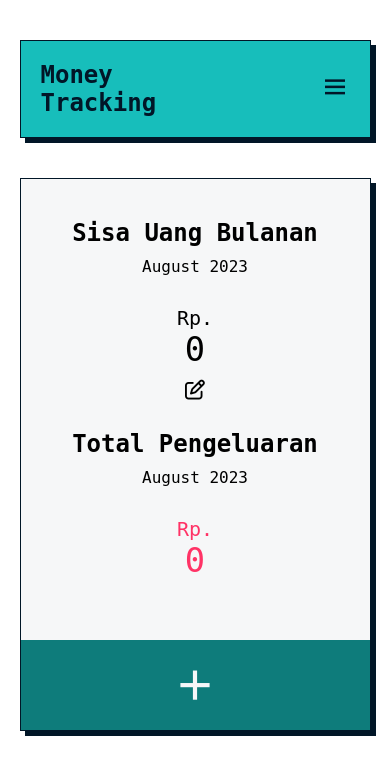
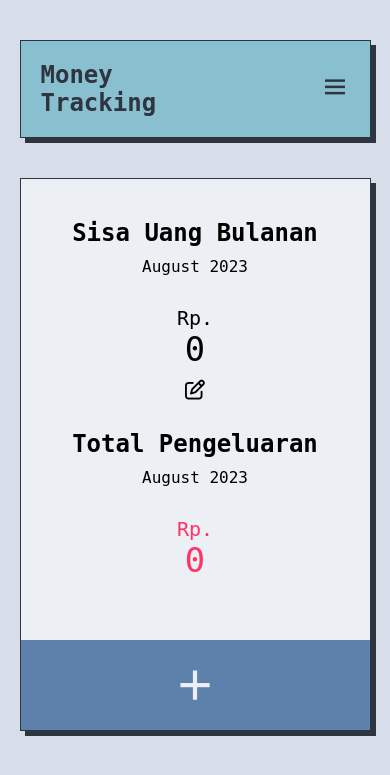
Before and after one commit to eri-purniawan/Money-Tracking-App, a PHP site: page / in a window 390 px wide. Shown: the top 775 px of the page. Run offline with PHP 8.4, Linux system fonts and the light colour scheme; data comes from the database, SQL or seed files in the repository; some libraries are stand-ins or nearby versions; some web fonts are replaced.

Commit message:
recolor web style

```diff
--- a/index.php
+++ b/index.php
@@ -91,8 +91,7 @@ $date_pages = [];
 while ($i <= count($pages)) {
   $c_date = $pages[count($pages) - $i]['tgl'];
   $c_date = explode(' ', $c_date);
-  $c_date = array_diff($c_date, array(date('Y')));
-  $date_pages[] = $c_date[0] . ' ' . $c_date[1];
+  $date_pages[] = $c_date[0];
   $i++;
 }
 ?>
@@ -180,7 +179,7 @@ while ($i <= count($pages)) {
 
     <!-- tampil data pengeluaran -->
     <?php foreach ($dates as $date) : ?>
-      <p class="tgl"><?= $date = $date['tgl'] ?></p>
+      <p class="tgl"><?= "<i class='bx bx-calendar'></i> " . $date = $date['tgl'] ?></p>
       <section class="list">
 
         <div class="table-header">
@@ -215,7 +214,7 @@ while ($i <= count($pages)) {
     <section class="halaman">
       <?php if ($hal_aktif > 1) : ?>
 
-        <a class="arrow" href="?halaman=<?= $hal_aktif - 1 ?>"><i class='bx bx-chevron-left bx-sm'></i></a>
+        <a class="arrow" href="?halaman=<?= $hal_aktif - 1 ?>"><i class='bx bx-chevron-left bx-md'></i></a>
 
       <?php endif; ?>
 
@@ -244,7 +243,7 @@ while ($i <= count($pages)) {
 
       <?php if ($hal_aktif < $jum_hal) : ?>
 
-        <a class="arrow" href="?halaman=<?= $hal_aktif + 1 ?>"><i class='bx bx-chevron-right bx-sm'></i></a>
+        <a class="arrow" href="?halaman=<?= $hal_aktif + 1 ?>"><i class='bx bx-chevron-right bx-md'></i></a>
 
       <?php endif; ?>
     </section>
--- a/style.css
+++ b/style.css
@@ -11,15 +11,18 @@
 }
 
 :root {
-  --red: #ff3366;
-  --teal: #0e7c7b;
-  --blue: #20a4f3;
-  --versigrid: #17bebb;
+  --red: #bf616a;
+  --red-2: #ff3366;
+  --blue: #5e81ac;
+  --versigrid: #88c0d0;
   --Nyanza: #d4f4dd;
-  --violet: #4b1d3f;
-  --white: #f6f7f8;
-  --black: #011627;
+  --white: #eceff4;
+  --black: #2e3440;
   --shadow: 5px 5px var(--black);
+}
+
+body {
+  background-color: #d8dee9;
 }
 
 .container {
@@ -93,7 +96,7 @@ nav .btn-menu {
 }
 
 .balance .btn-add {
-  background-color: var(--teal);
+  background-color: var(--blue);
   color: var(--white);
   text-align: center;
   height: 100%;
@@ -142,14 +145,12 @@ nav .btn-menu {
   text-align: center;
   place-content: center;
   gap: 10px;
-  transform: scale(0);
-  opacity: 0;
-  transition: 0.2s ease-in-out;
+  transform: translateX(-105%);
+  transition: 0.3s ease-in-out;
 }
 
 .balance .show-window {
-  transform: scale(1);
-  opacity: 1;
+  transform: translateX(0);
 }
 
 .form-input-uang .close {
@@ -420,10 +431,6 @@ nav .btn-menu {
 
   .balance .uang::before {
     justify-content: center;
-  }
-
-  .halaman {
-    font-size: 11px;
   }
 }
 
```
Also changed, not shown: other parts of style.css (+24 -14 lines).
